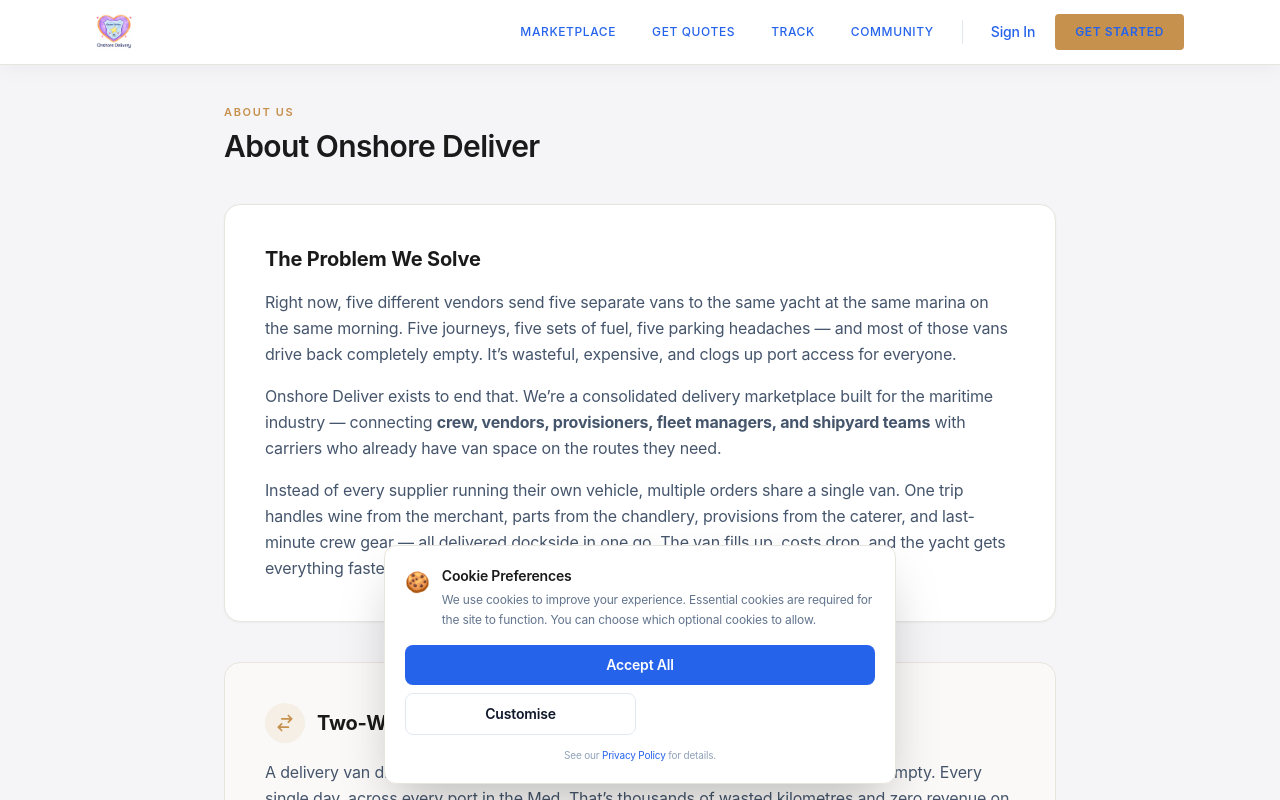
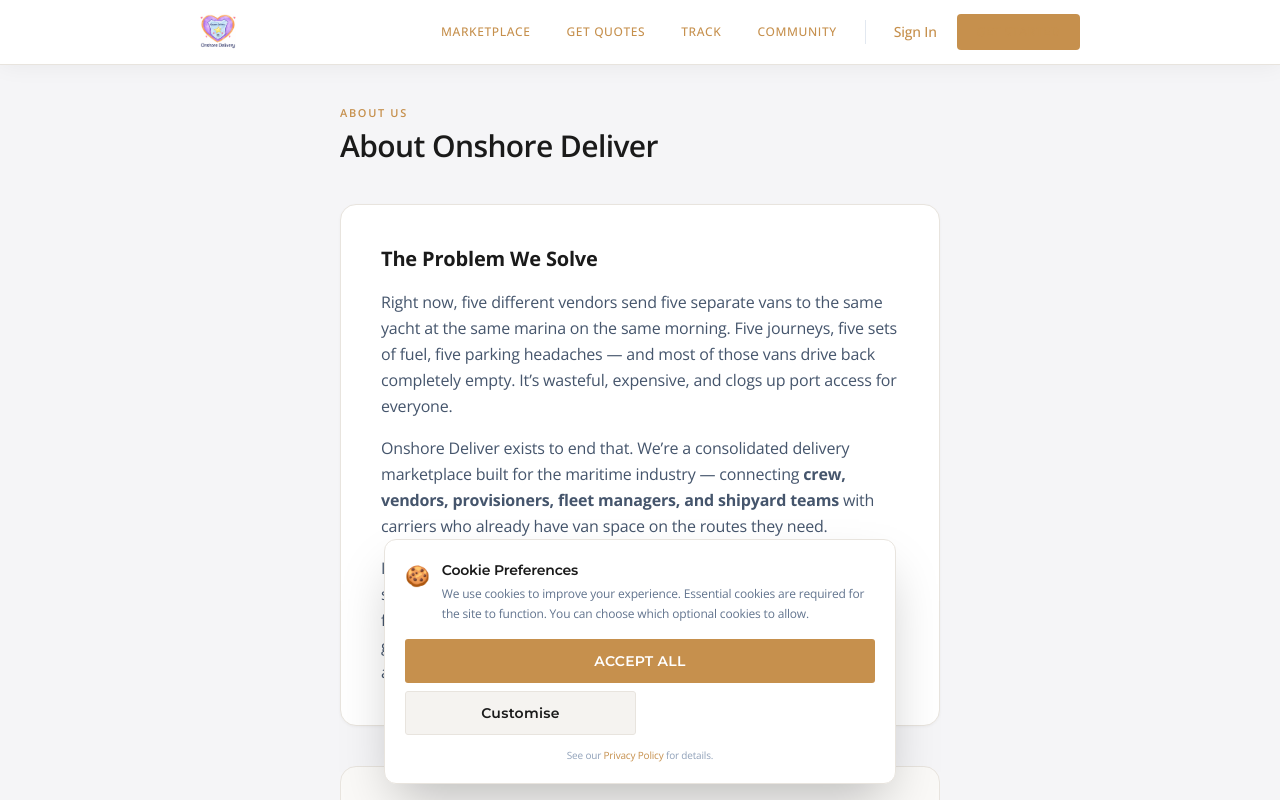
Before and after one commit to Onshore-Cellars/delivery, a Next.js app: page /about in a window 1280 px wide. Shown: the top 800 px of the page. Built offline with nearby package versions, Linux system fonts and the light colour scheme.

Commit message:
fix: restore globals.css from branch merge

```diff
--- a/app/globals.css
+++ b/app/globals.css
@@ -1,21 +1,23 @@
 @import "tailwindcss";
 
 @theme inline {
-  --color-brand: #2563eb;
-  --color-brand-hover: #1d4ed8;
-  --color-brand-light: #eff6ff;
-  --color-text: #0f172a;
-  --color-text-secondary: #475569;
-  --color-text-muted: #94a3b8;
-  --color-bg: #ffffff;
-  --color-bg-page: #f8fafc;
-  --color-bg-subtle: #f1f5f9;
-  --color-border: #e2e8f0;
-  --color-border-light: #f1f5f9;
+  --color-primary: #1a1a1a;
+  --color-primary-light: #4a4a4a;
+  --color-secondary: #6b6b6b;
+  --color-accent: #C6904D;
+  --color-accent-hover: #b07d3f;
+  --color-surface: #ffffff;
+  --color-surface-secondary: #faf9f7;
+  --color-surface-tertiary: #f5f3f0;
+  --color-border: #e8e4de;
+  --color-border-light: #f5f3f0;
   --color-success: #16a34a;
   --color-warning: #d97706;
   --color-error: #dc2626;
-  --font-sans: "Inter", ui-sans-serif, system-ui, -apple-system, sans-serif;
+  --color-info: #0284c7;
+
+  --font-sans: "Open Sans", -apple-system, BlinkMacSystemFont, "Segoe UI", sans-serif;
+  --font-display: "Montserrat", -apple-system, BlinkMacSystemFont, "Segoe UI", sans-serif;
 }
 
 *, *::before, *::after { box-sizing: border-box; }
@@ -27,8 +29,8 @@
 
 body {
   font-family: var(--font-sans);
-  background: var(--color-bg);
-  color: var(--color-text);
+  background: var(--color-surface);
+  color: var(--color-primary);
   -webkit-font-smoothing: antialiased;
   -moz-osx-font-smoothing: grayscale;
   overflow-x: hidden;
@@ -38,11 +40,10 @@
 }
 
 input, select, textarea {
-  color: var(--color-text);
+  color: var(--color-primary);
   font-size: 16px;
   font-family: var(--font-sans);
 }
-input::placeholder, textarea::placeholder { color: var(--color-text-muted); }
 
 input::placeholder, textarea::placeholder {
   color: var(--color-secondary);
@@ -69,96 +70,102 @@
 
 /* Prevent iOS zoom on input focus */
 @media (max-width: 768px) {
-  input, select, textarea { font-size: 16px !important; }
+  input, select, textarea {
+    font-size: 16px !important;
+  }
 }
 
-::-webkit-scrollbar { width: 6px; height: 6px; }
+::-webkit-scrollbar { width: 6px; }
 ::-webkit-scrollbar-track { background: transparent; }
 ::-webkit-scrollbar-thumb { background: var(--color-border); border-radius: 3px; }
-::-webkit-scrollbar-thumb:hover { background: var(--color-text-muted); }
+::-webkit-scrollbar-thumb:hover { background: var(--color-secondary); }
 
 *:focus-visible {
-  outline: 2px solid var(--color-brand);
+  outline: 3px solid rgba(198, 144, 77, 0.4);
   outline-offset: 2px;
-  border-radius: 4px;
+  border-radius: 6px;
 }
 
 ::selection {
-  background: rgba(37, 99, 235, 0.12);
-  color: var(--color-text);
+  background: rgba(198, 144, 77, 0.15);
+  color: var(--color-primary);
 }
 
-a { color: var(--color-brand); text-decoration: none; }
+a { color: var(--color-accent); text-decoration: none; }
 a:hover { text-decoration: underline; }
 
-/* ── BUTTONS ─────────────────────────────────────────────────────────── */
+/* ---- BUTTONS ---- */
 
 .btn-primary {
   display: inline-flex;
   align-items: center;
   justify-content: center;
   gap: 0.5rem;
-  background: var(--color-brand);
+  background: var(--color-accent);
   color: #fff;
-  padding: 0.625rem 1.25rem;
-  border-radius: 0.5rem;
-  font-size: 0.875rem;
+  padding: 11px 25px;
+  border-radius: 3px;
+  font-family: var(--font-display);
+  font-size: 14px;
   font-weight: 600;
-  line-height: 1.25rem;
+  line-height: 1.2;
+  letter-spacing: 0.02em;
+  text-transform: uppercase;
   border: none;
   cursor: pointer;
-  transition: background 0.15s, box-shadow 0.15s;
+  transition: all 0.2s ease;
+  min-height: 44px;
   white-space: nowrap;
 }
-.btn-primary:hover {
-  background: var(--color-brand-hover);
-  text-decoration: none;
-  box-shadow: 0 1px 3px rgba(37, 99, 235, 0.3);
-}
-.btn-primary:active { box-shadow: none; }
-.btn-primary:disabled { opacity: 0.5; cursor: default; box-shadow: none; }
+.btn-primary:hover { background: var(--color-accent-hover); text-decoration: none; transform: translateY(-1px); box-shadow: 0 4px 12px rgba(198, 144, 77, 0.3); }
+.btn-primary:active { transform: translateY(0); box-shadow: none; }
+.btn-primary:disabled { opacity: 0.5; cursor: default; transform: none; box-shadow: none; }
 
 .btn-secondary {
   display: inline-flex;
   align-items: center;
   justify-content: center;
   gap: 0.5rem;
-  background: var(--color-bg);
-  color: var(--color-text);
-  padding: 0.625rem 1.25rem;
-  border-radius: 0.5rem;
-  font-size: 0.875rem;
+  background: var(--color-surface-tertiary);
+  color: var(--color-primary);
+  padding: 11px 25px;
+  border-radius: 3px;
+  font-family: var(--font-display);
+  font-size: 14px;
   font-weight: 600;
-  line-height: 1.25rem;
+  line-height: 1.2;
+  letter-spacing: 0.02em;
   border: 1px solid var(--color-border);
   cursor: pointer;
-  transition: background 0.15s, border-color 0.15s;
+  transition: all 0.2s ease;
+  min-height: 44px;
   white-space: nowrap;
 }
-.btn-secondary:hover {
-  background: var(--color-bg-subtle);
-  border-color: #cbd5e1;
-  text-decoration: none;
-}
+.btn-secondary:hover { background: var(--color-border); text-decoration: none; }
+.btn-secondary:active { transform: scale(0.98); }
 
 .btn-outline {
   display: inline-flex;
   align-items: center;
   justify-content: center;
   gap: 0.5rem;
-  background: rgba(255,255,255,0.08);
+  background: rgba(255,255,255,0.1);
   color: #fff;
-  padding: 0.625rem 1.25rem;
-  border-radius: 0.5rem;
-  font-size: 0.875rem;
+  padding: 11px 25px;
+  border-radius: 3px;
+  font-family: var(--font-display);
+  font-size: 14px;
   font-weight: 600;
-  line-height: 1.25rem;
-  border: 1px solid rgba(255,255,255,0.25);
+  line-height: 1.2;
+  letter-spacing: 0.02em;
+  border: 1.5px solid rgba(255,255,255,0.3);
   cursor: pointer;
-  transition: background 0.15s;
+  transition: all 0.2s ease;
+  min-height: 44px;
   white-space: nowrap;
 }
-.btn-outline:hover { background: rgba(255,255,255,0.15); text-decoration: none; }
+.btn-outline:hover { background: rgba(255,255,255,0.2); text-decoration: none; }
+.btn-outline:active { transform: scale(0.98); }
 
 .btn-ghost {
   display: inline-flex;
@@ -166,114 +173,59 @@
   justify-content: center;
   gap: 0.5rem;
   background: transparent;
-  color: var(--color-brand);
-  padding: 0.625rem 1.25rem;
-  border-radius: 0.5rem;
-  font-size: 0.875rem;
+  color: var(--color-accent);
+  padding: 11px 25px;
+  border-radius: 3px;
+  font-family: var(--font-display);
+  font-size: 14px;
   font-weight: 600;
-  line-height: 1.25rem;
+  line-height: 1.2;
   border: none;
   cursor: pointer;
-  transition: background 0.15s;
+  transition: all 0.2s ease;
+  min-height: 44px;
   white-space: nowrap;
 }
-.btn-ghost:hover { background: var(--color-bg-subtle); text-decoration: none; }
+.btn-ghost:hover { background: var(--color-surface-tertiary); text-decoration: none; }
 
-/* ── LAYOUT ──────────────────────────────────────────────────────────── */
-
-.page-container {
-  width: 100%;
-  max-width: 72rem;
-  margin: 0 auto;
-  padding: 1.5rem 1rem;
-}
-.page-container.narrow, .page-container-narrow {
-  max-width: 56rem;
-}
-.page-container.wide, .page-container-wide {
-  max-width: 80rem;
-}
-@media (min-width: 640px) {
-  .page-container { padding: 2rem 1.5rem; }
-}
-@media (min-width: 1024px) {
-  .page-container { padding: 2.5rem 2rem; }
-}
-
-.site-container {
-  width: 100%;
-  max-width: 72rem;
-  margin: 0 auto;
-  padding-left: 1rem;
-  padding-right: 1rem;
-}
-@media (min-width: 640px) {
-  .site-container { padding-left: 1.5rem; padding-right: 1.5rem; }
-}
-@media (min-width: 1024px) {
-  .site-container { padding-left: 2rem; padding-right: 2rem; }
-}
-
-/* ── CARD ────────────────────────────────────────────────────────────── */
-
-.card-hover {
-  transition: box-shadow 0.2s, border-color 0.2s;
-}
-@media (hover: hover) {
-  .card-hover:hover {
-    border-color: #cbd5e1;
-    box-shadow: 0 4px 12px rgba(0,0,0,0.06);
-  }
-}
-
-/* ── BADGE ───────────────────────────────────────────────────────────── */
-
-.badge {
-  display: inline-flex;
-  align-items: center;
-  padding: 2px 10px;
-  border-radius: 9999px;
-  font-size: 0.75rem;
-  font-weight: 500;
-  line-height: 1.25rem;
-  white-space: nowrap;
-}
-
-/* ── ANIMATIONS ──────────────────────────────────────────────────────── */
+/* ---- ANIMATIONS ---- */
 
 @keyframes fadeUp {
-  from { opacity: 0; transform: translateY(16px); }
+  from { opacity: 0; transform: translateY(24px); }
   to { opacity: 1; transform: translateY(0); }
 }
-.animate-fade-up { animation: fadeUp 0.5s cubic-bezier(0.16, 1, 0.3, 1) both; }
+.animate-fade-up { animation: fadeUp 0.6s cubic-bezier(0.16, 1, 0.3, 1) both; }
 
 @keyframes fadeIn {
   from { opacity: 0; }
   to { opacity: 1; }
 }
-.animate-fade-in { animation: fadeIn 0.4s ease both; }
+.animate-fade-in { animation: fadeIn 0.5s ease both; }
 
 @keyframes slideUp {
-  from { opacity: 0; transform: translateY(24px); }
-  to { opacity: 1; transform: translateY(0); }
+  from { transform: translateY(100%); opacity: 0; }
+  to { transform: translateY(0); opacity: 1; }
 }
-.animate-slide-up { animation: slideUp 0.3s cubic-bezier(0.16, 1, 0.3, 1) both; }
+.animate-slide-up { animation: slideUp 0.35s cubic-bezier(0.16, 1, 0.3, 1) both; }
 
 @keyframes slideInRight {
   from { transform: translateX(100%); }
   to { transform: translateX(0); }
 }
-.animate-slide-in-right { animation: slideInRight 0.25s cubic-bezier(0.16, 1, 0.3, 1) both; }
+.animate-slide-in-right { animation: slideInRight 0.3s cubic-bezier(0.16, 1, 0.3, 1) both; }
 
 .loading-shimmer {
   background: linear-gradient(90deg, #f1f5f9 25%, #e2e8f0 37%, #f1f5f9 63%);
   background-size: 200% 100%;
-  animation: shimmer 1.4s ease-in-out infinite;
+  animation: shimmer 1.5s ease-in-out infinite;
+  border-radius: 12px;
 }
 @keyframes shimmer {
   0% { background-position: -200% 0; }
   100% { background-position: 200% 0; }
 }
+
+/* ---- STAGGER ---- */
 
 .stagger > *:nth-child(1) { animation-delay: 0ms; }
 .stagger > *:nth-child(2) { animation-delay: 60ms; }
@@ -282,22 +234,77 @@
 .stagger > *:nth-child(5) { animation-delay: 240ms; }
 .stagger > *:nth-child(6) { animation-delay: 300ms; }
 
-/* ── GRADIENT TEXT ───────────────────────────────────────────────────── */
+/* ─── PAGE CONTAINER ──────────────────────────────────────────────────── */
 
-.gradient-text {
-  background: linear-gradient(135deg, #2563eb, #7c3aed);
-  -webkit-background-clip: text;
-  -webkit-text-fill-color: transparent;
-  background-clip: text;
+.page-container {
+  width: 100%;
+  max-width: 960px !important;
+  margin-left: auto !important;
+  margin-right: auto !important;
+  padding: 1.5rem 1.25rem !important;
+}
+.page-container-narrow {
+  max-width: 680px !important;
+}
+.page-container-wide {
+  max-width: 1100px !important;
+}
+/* Legacy class compat */
+.page-container.narrow {
+  max-width: 680px !important;
+}
+.page-container.wide {
+  max-width: 1100px !important;
+}
+@media (min-width: 640px) {
+  .page-container { padding: 2rem 2rem !important; }
+}
+@media (min-width: 1024px) {
+  .page-container { padding: 2.5rem 2.5rem !important; }
 }
 
-/* ── OVERLAY ─────────────────────────────────────────────────────────── */
+.site-container {
+  width: 100%;
+  max-width: 960px !important;
+  margin-left: auto !important;
+  margin-right: auto !important;
+  padding-left: 1.25rem !important;
+  padding-right: 1.25rem !important;
+}
+@media (min-width: 640px) {
+  .site-container { padding-left: 2rem !important; padding-right: 2rem !important; }
+}
+@media (min-width: 1024px) {
+  .site-container { padding-left: 2.5rem !important; padding-right: 2.5rem !important; }
+}
 
-.mobile-menu-overlay {
-  background: rgba(0, 0, 0, 0.4);
-  backdrop-filter: blur(4px);
-  -webkit-backdrop-filter: blur(4px);
+/* ─── BADGE ───────────────────────────────────────────────────────────── */
+
+.badge {
+  display: inline-flex;
+  align-items: center;
+  padding: 4px 12px;
+  border-radius: 3px;
+  font-size: 12px;
+  font-weight: 600;
+  letter-spacing: 0.01em;
+  line-height: 1.4;
+  white-space: nowrap;
 }
+
+/* ---- CARD ---- */
+
+.card-hover {
+  transition: transform 0.2s ease, box-shadow 0.2s ease;
+}
+@media (hover: hover) {
+  .card-hover:hover {
+    transform: translateY(-2px);
+    box-shadow: 0 8px 25px rgba(0,0,0,0.08);
+  }
+}
+
+/* ---- GLASS ---- */
 
 .glass {
   background: rgba(255, 255, 255, 0.85);
@@ -305,12 +312,44 @@
   -webkit-backdrop-filter: saturate(180%) blur(20px);
 }
 
-/* ── SAFE AREAS ──────────────────────────────────────────────────────── */
+/* ---- OVERLAY ---- */
 
-.safe-bottom { padding-bottom: env(safe-area-inset-bottom, 0px); }
-.safe-top { padding-top: env(safe-area-inset-top, 0px); }
+.mobile-menu-overlay {
+  background: rgba(0, 0, 0, 0.4);
+  backdrop-filter: blur(8px);
+  -webkit-backdrop-filter: blur(8px);
+}
 
-/* ── SKIP LINK ───────────────────────────────────────────────────────── */
+/* ---- GRADIENT TEXT ---- */
+
+.gradient-text {
+  background: linear-gradient(135deg, #C6904D, #d4a76a);
+  -webkit-background-clip: text;
+  -webkit-text-fill-color: transparent;
+  background-clip: text;
+}
+
+/* ---- NOTIFICATION PULSE ---- */
+
+.notif-pulse {
+  animation: notifPulse 2s ease-in-out infinite;
+}
+@keyframes notifPulse {
+  0%, 100% { transform: scale(1); }
+  50% { transform: scale(1.2); }
+}
+
+/* ---- SAFE AREAS for mobile ---- */
+
+.safe-bottom {
+  padding-bottom: env(safe-area-inset-bottom, 0px);
+}
+
+.safe-top {
+  padding-top: env(safe-area-inset-top, 0px);
+}
+
+/* ---- SKIP LINK ---- */
 
 .skip-link {
   position: absolute;
@@ -318,16 +357,16 @@
   left: 1rem;
   z-index: 100;
   padding: 0.75rem 1.5rem;
-  background: var(--color-text);
+  background: var(--color-primary);
   color: #fff;
-  border-radius: 0.5rem;
+  border-radius: 12px;
   font-size: 14px;
   font-weight: 600;
   transition: top 0.2s;
 }
 .skip-link:focus { top: 1rem; }
 
-/* ── PRINT ───────────────────────────────────────────────────────────── */
+/* ---- PRINT ---- */
 
 @media print {
   body { background: #fff !important; color: #000 !important; }
```
